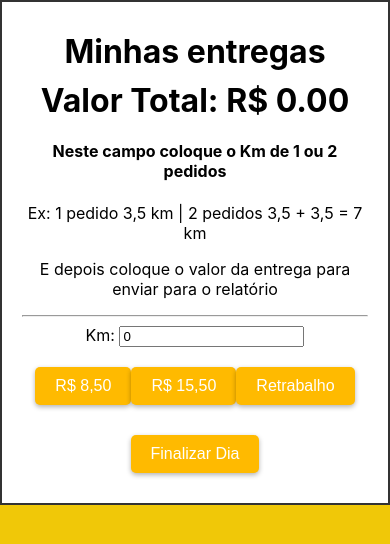
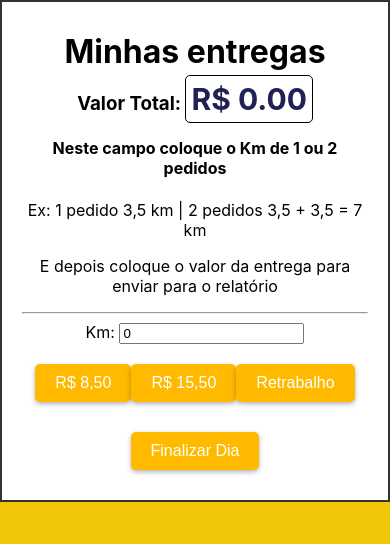
Before and after one commit to OWillMatheuz/meus-valores, a React (Create React App) app: page / in a window 390 px wide. Shown: the top 544 px of the page. Built offline with nearby package versions, Linux system fonts and the light colour scheme.

Commit message:
versão 2.0.0

```diff
--- a/public/index.html
+++ b/public/index.html
@@ -2,7 +2,7 @@
 <html lang="en">
   <head>
     <meta charset="utf-8" />
-    <link rel="icon" href="%PUBLIC_URL%/favicon.ico" />
+    <link rel="icon" href="https://tinypic.host/images/2023/04/19/icons8-entrega-64.png" />
     <meta name="viewport" content="width=device-width, initial-scale=1" />
     <meta name="theme-color" content="#000000" />
     <meta
@@ -10,34 +10,14 @@
       content="Web site created using create-react-app"
     />
     <link rel="apple-touch-icon" href="%PUBLIC_URL%/logo192.png" />
-    <!--
-      manifest.json provides metadata used when your web app is installed on a
-      user's mobile device or desktop. See https://developers.google.com/web/fundamentals/web-app-manifest/
-    -->
+
     <link rel="manifest" href="%PUBLIC_URL%/manifest.json" />
-    <!--
-      Notice the use of %PUBLIC_URL% in the tags above.
-      It will be replaced with the URL of the `public` folder during the build.
-      Only files inside the `public` folder can be referenced from the HTML.
 
-      Unlike "/favicon.ico" or "favicon.ico", "%PUBLIC_URL%/favicon.ico" will
-      work correctly both with client-side routing and a non-root public URL.
-      Learn how to configure a non-root public URL by running `npm run build`.
-    -->
-    <title>React App</title>
+    <title>Minhas entregas</title>
   </head>
   <body>
     <noscript>You need to enable JavaScript to run this app.</noscript>
     <div id="root"></div>
-    <!--
-      This HTML file is a template.
-      If you open it directly in the browser, you will see an empty page.
 
-      You can add webfonts, meta tags, or analytics to this file.
-      The build step will place the bundled scripts into the <body> tag.
-
-      To begin the development, run `npm start` or `yarn start`.
-      To create a production bundle, use `npm run build` or `yarn build`.
-    -->
   </body>
 </html>
--- a/src/paginas/home/Home.css
+++ b/src/paginas/home/Home.css
@@ -71,3 +71,18 @@ svg {
   max-width: 100vw;
   max-height: 100vh;
 }
+
+.destaque {
+  color: rgb(33, 33, 84);
+  font-size: 55px;
+  border: 1px solid black;
+  padding: 10px;
+  border-radius: 5px;
+}
+
+@media (max-width: 600px) {
+  .destaque {
+    font-size: 30px;
+    padding: 5px;
+  }
+}
--- a/src/paginas/home/Home.tsx
+++ b/src/paginas/home/Home.tsx
@@ -6,6 +6,10 @@ function Home() {
   const [valoresRegistrados, setValoresRegistrados] = useState<{ data: string; valor: number; km: number; descricao: string; }[]>([]);
   const [km, setKm] = useState(0);
 
+  function handleKmChange(event: React.ChangeEvent<HTMLInputElement>) {
+    const kmValue = parseFloat(event.target.value);
+    setKm(kmValue);
+  }
   useEffect(() => {
     const storedValores = localStorage.getItem("valoresRegistrados");
     const storedValorTotal = localStorage.getItem("valorTotal");
@@ -41,16 +45,18 @@ function Home() {
   }
 
   return (
-    <div className="container"  >
+    <>
+
+    <div className="container background-whatsapp">
     <h1>Minhas entregas</h1>
-      <h1>Valor Total: R$ {valorTotal.toFixed(2)}</h1>
+    <h3>Valor Total: <span className="destaque">R$ {valorTotal.toFixed(2)}</span></h3>
       <div>
         <h4>Neste campo coloque o Km de 1 ou 2 pedidos</h4>
         <p>Ex: 1 pedido 3,5 km | 2 pedidos 3,5 + 3,5 = 7 km</p>
         <p>E depois coloque o valor da entrega para enviar para o relatório</p>
         <hr />
         <label htmlFor="km">Km: </label>
-        <input type="number" id="km" value={km} onChange={(event) => setKm(Number(event.target.value))} />
+        <input type="number" id="km-input" value={km} onChange={handleKmChange} />
       </div>
       <button onClick={() => adicionarValor(8.5, 'Valor de R$ 8,50')}><span>R$ 8,50</span></button>
       <button onClick={() => adicionarValor(15.5, 'Valor de R$ 15,50')}><span>R$ 15,50</span></button>
@@ -65,7 +71,7 @@ function Home() {
       </div>
       <button onClick={() => finalizarDia()}>Finalizar Dia</button>
     </div>
-
+    </>
   );
 }
 
```
